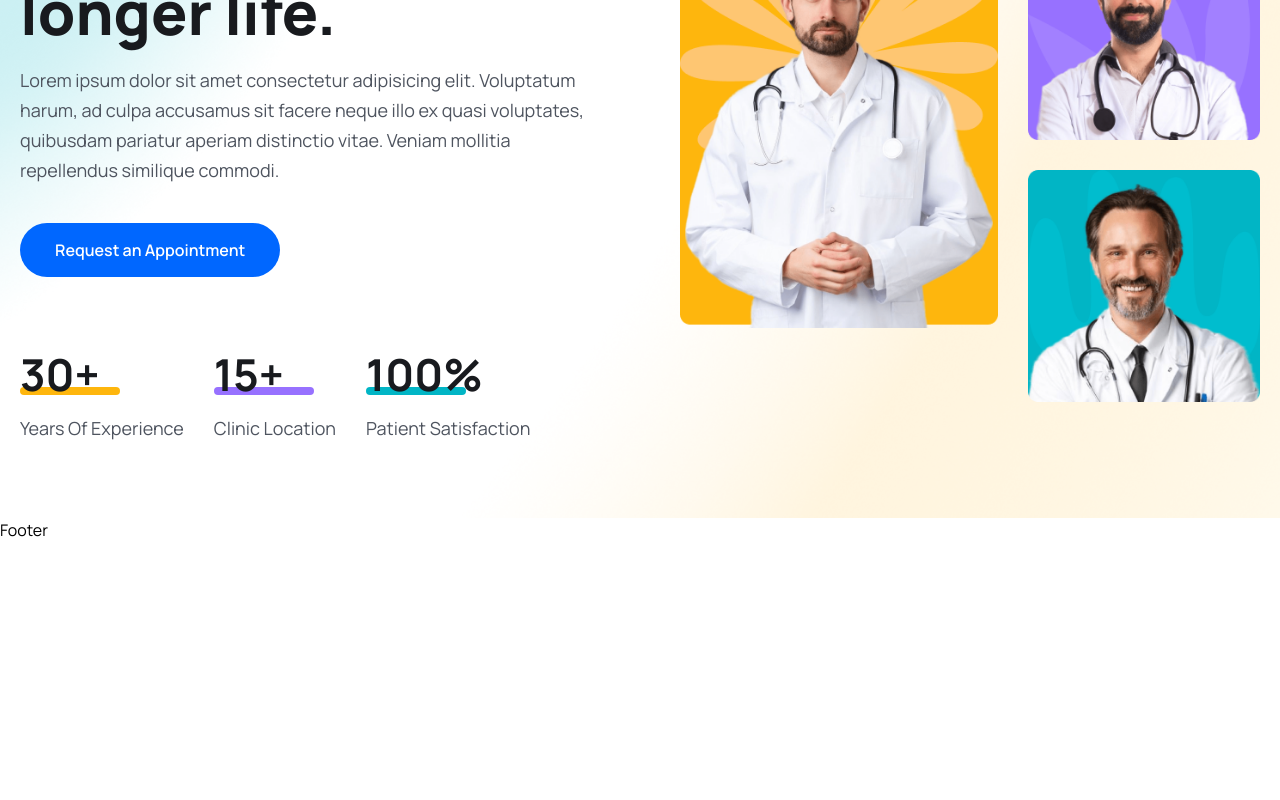
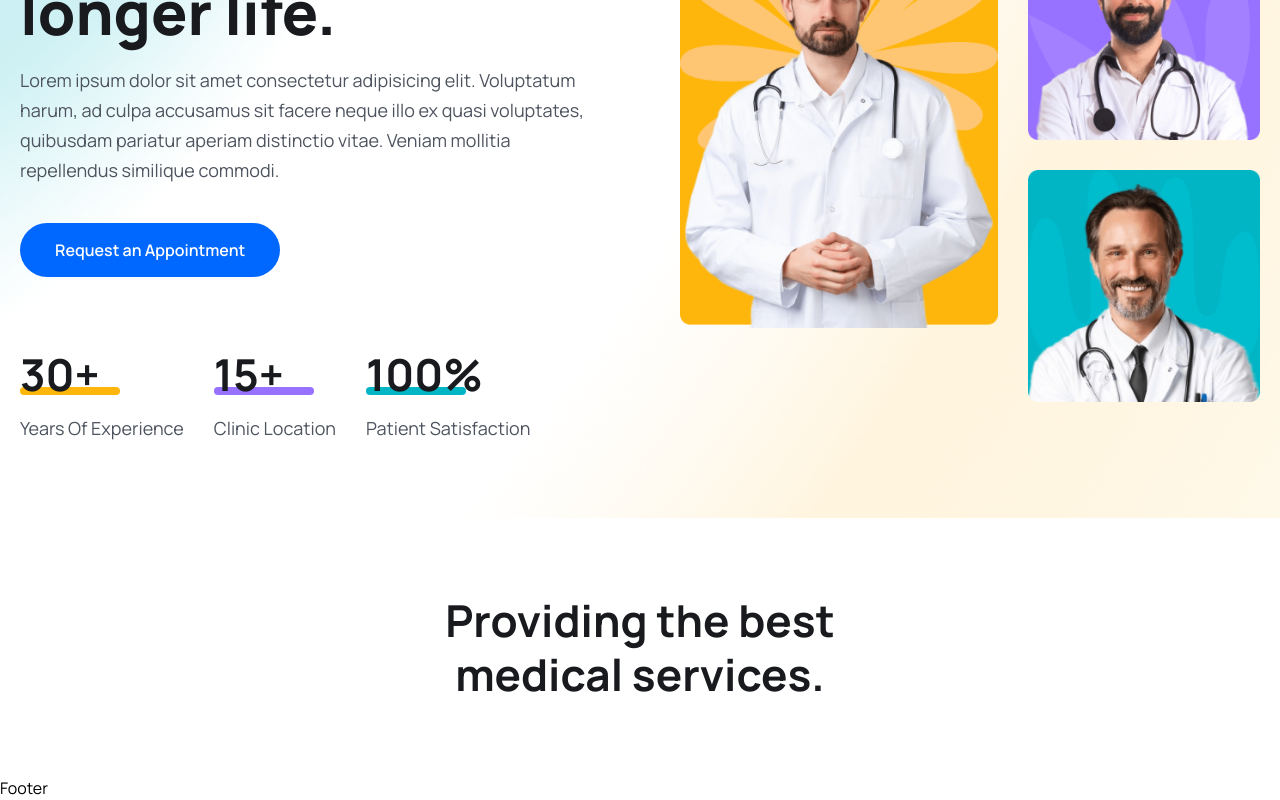
Before and after one commit to aroraadivya/Mern-Stack-Medicare, a React (Vite) app in the folder frontend/: page / in a window 1280 px wide. Shown: the part 323-1123 px from the top of the page. Before the commit the page ends 865 px from the top, so only its background shows below. Built offline with nearby package versions, Linux system fonts and the light colour scheme.

Commit message:
home.jsx

```diff
--- a/frontend/src/pages/Home.jsx
+++ b/frontend/src/pages/Home.jsx
@@ -65,6 +65,16 @@ const Home = () => {
         </div>
     </section>
     {/* hero section ends */}
+
+    <section>
+        <div className='container'>
+            <div className='lg:w-[470px] mx-auto'>
+                <h2 className='heading text-center'>
+                    Providing the best medical services.
+                </h2>
+            </div>
+        </div>
+    </section>
     </>
 
     </>
```
